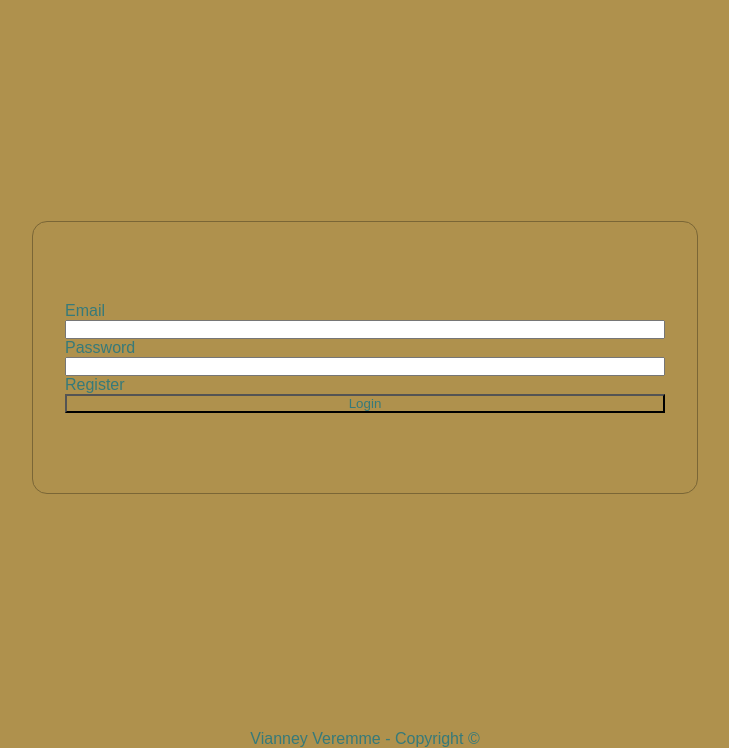
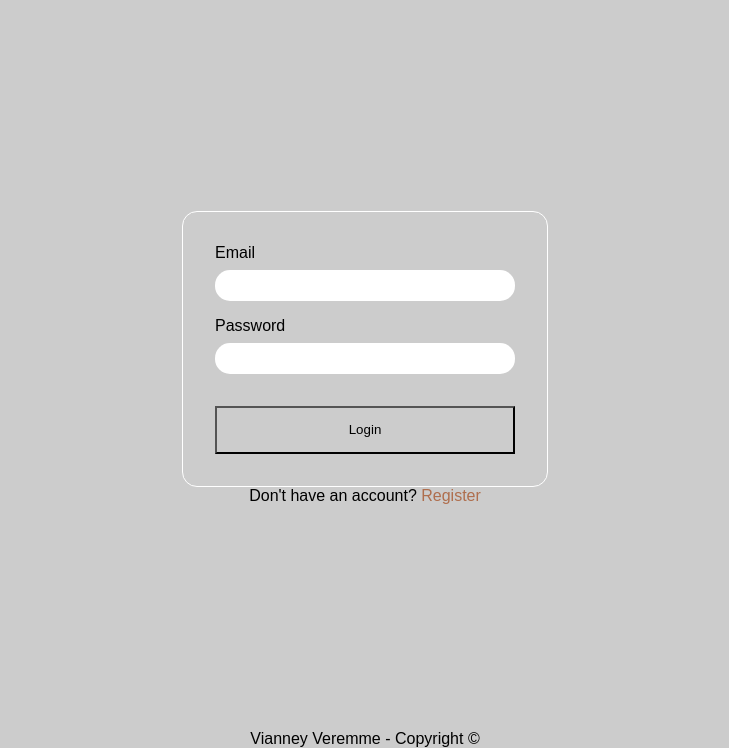
Before and after one commit to 0-C-E/Front-End, a plain HTML site: page index.html in a window 1280 px wide. Shown: the part 52-800 px from the top of the page, without its empty margins (275-1004 px from the left). Drawn offline with Linux system fonts and the light colour scheme.

Commit message:
Enhance login and registration forms with improved layout, styling, and password visibility toggle

```diff
--- a/css/index.css
+++ b/css/index.css
@@ -1,3 +1,7 @@
+a {
+    cursor: pointer;
+}
+
 body {
     width: 100%;
     height: 100svh;
@@ -7,21 +11,52 @@ body {
     flex-direction: column;
 }
 
-main>form {
+button[type="submit"] {
+    background-color: var(--background-color-tertiary);
+    color: var(--text-color-tertiary);
+    height: 3rem;
+    margin-top: 1rem;
+}
+
+form {
     display: flex;
     width: clamp(300px, 80%, 600px);
     flex-direction: column;
     border: 1px solid var(--background-color-secondary);
-    padding: 5rem 2rem;
+    padding: 2rem 2rem;
     border-radius: var(--border-radius);
+    gap: 1rem;
 }
 
-button[type="submit"] {
-    background-color: var(--background-color-tertiary);
-    color: var(--text-color-tertiary);
+form>div {
+    display: flex;
+    justify-content: space-between;
+    flex-direction: column;
+    gap: calc(var(--gap) / 2);
 }
 
-#register-form {
+form>div>div {
+    display: flex;
+}
+
+input {
+    padding: 0.5rem;
+    border: none;
+    border-radius: var(--border-radius);
+    width: calc(100% - 0.5rem * 2);
+}
+
+section {
+    display: flex;
+    flex-direction: column;
+    align-items: center;
+}
+
+.link-color {
+    color: var(--highlight-color);
+}
+
+#register {
     display: none;
     transform: rotateY(180deg);
 }
--- a/css/main.css
+++ b/css/main.css
@@ -1,18 +1,19 @@
 :root {
     --border-radius: 15px;
     --highlight-color: #af6e4d;
+    --gap: 1rem;
 
     /* Theme related */
-    --text-color-primary: #367a7a;
-    --text-color-secondary: #4dafaf;
-    --background-color-primary: #af914d;
-    --background-color-secondary: #7a6636;
+    --text-color-primary: #000;
+    --text-color-secondary: #444;
+    --background-color-primary: #ccc;
+    --background-color-secondary: #fff;
 
     @media screen and (prefers-color-scheme: dark) {
-        --text-color-primary: #4dafaf;
-        --text-color-secondary: #367a7a;
-        --background-color-primary: #7a6636;
-        --background-color-secondary: #af914d;
+        --text-color-primary: #ccc;
+        --text-color-secondary: #fff;
+        --background-color-primary: #444;
+        --background-color-secondary: #000;
     }
 }
 
@@ -33,7 +34,7 @@ html {
 body {
     display: flex;
     flex-direction: column;
-    gap: var(--gap-primary);
+    gap: var(--gap);
 }
 
 button {
@@ -48,7 +49,7 @@ header {
     flex-wrap: wrap;
     justify-content: center;
     width: 100%;
-    gap: var(--gap-tertiary);
+    gap: var(--gap);
 }
 
 main {
--- a/index.html
+++ b/index.html
@@ -15,34 +15,55 @@
     </header>
 
     <main>
+        <section id="login">
             <form id="login-form">
+                <div>
                     <label for="login-email">Email</label>
                     <input type="email" id="login-email" name="email" required>
+                </div>
 
+                <div>
                     <label for="login-password">Password</label>
                     <input type="password" id="login-password" name="password" required>
+                </div>
 
-            <a id="go-to-login">Register</a>
                 <button type="submit">Login</button>
             </form>
+            <a id="go-to-login">Don't have an account? <span class="link-color">Register</span></a>
+        </section>
+
+        <section id="register">
             <form id="register-form">
+                <div>
                     <label for="register-username">Username</label>
                     <input type="text" id="register-username" name="username" required>
+                </div>
 
+                <div>
                     <label for="register-email">Email</label>
                     <input type="email" id="register-email" name="email" required>
+                </div>
 
+                <div>
                     <label for="register-password">Password</label>
+                    <div class="password-input">
                         <input type="password" id="register-password" name="password" required>
-            <button class="show-password" type="button">👁️</button>
+                        <button class="show-password" type="button" tabindex="-1">👁️</button>
+                    </div>
+                </div>
 
+                <div>
                     <label for="register-password-confirm">Confirm Password</label>
+                    <div class="password-input">
                         <input type="password" id="register-password-confirm" name="password-confirm" required>
-            <button class="show-password" type="button">👁️</button>
+                        <button class="show-password" type="button" tabindex="-1">👁️</button>
+                    </div>
+                </div>
 
-            <a id="go-to-register">Login</a>
                 <button type="submit">Register</button>
             </form>
+            <a id="go-to-register">Already have an account? <span class="link-color">Login</span></a>
+        </section>
     </main>
 
     <footer>Vianney Veremme - Copyright &copy;</footer>
--- a/js/index.js
+++ b/js/index.js
@@ -1,22 +1,36 @@
 const flipper = document.getElementsByTagName("main")[0];
 const goToRegisterButton = document.getElementById("go-to-register");
 const goToLoginButton = document.getElementById("go-to-login");
+const showPasswordButtons = document.getElementsByClassName("show-password");
+const loginSection = document.getElementById('login');
+const registerSection = document.getElementById('register');
 
 function toggleFlipper(side) {
     if (flipper.style.transform === "rotateY(180deg)" || side === "register") {
         flipper.style.transform = "rotateY(0deg)";
         setTimeout(() => {
-            loginForm.style.display = "flex";
-            registerForm.style.display = "none";
+            loginSection.style.display = "flex";
+            registerSection.style.display = "none";
         }, 250);
     } else {
         flipper.style.transform = "rotateY(180deg)";
         setTimeout(() => {
-            loginForm.style.display = "none";
-            registerForm.style.display = "flex";
+            loginSection.style.display = "none";
+            registerSection.style.display = "flex";
         }, 250);
     }
 }
 
 goToRegisterButton.addEventListener("click", () => toggleFlipper("register"));
 goToLoginButton.addEventListener("click", () => toggleFlipper("login"));
+
+Array.from(showPasswordButtons).forEach(button => {
+    button.addEventListener("click", () => {
+        const passwordInput = document.getElementById("register-password");
+        const passwordConfirmInput = document.getElementById("register-password-confirm");
+
+        const type = passwordInput.type === "password" ? "text" : "password";
+        passwordInput.type = type;
+        passwordConfirmInput.type = type;
+    });
+});
```
Lines whose indentation alone changed are shown as unchanged.
